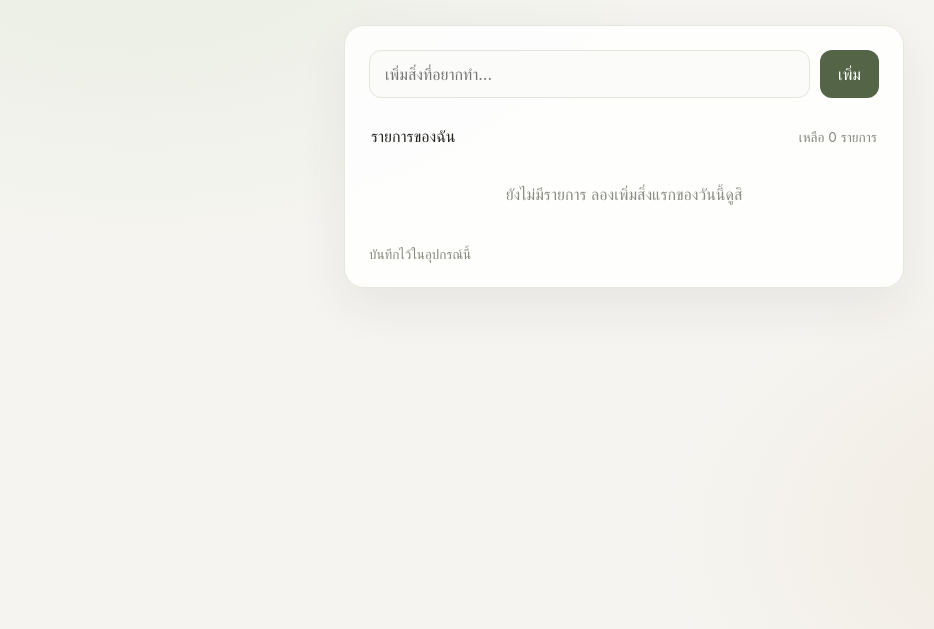
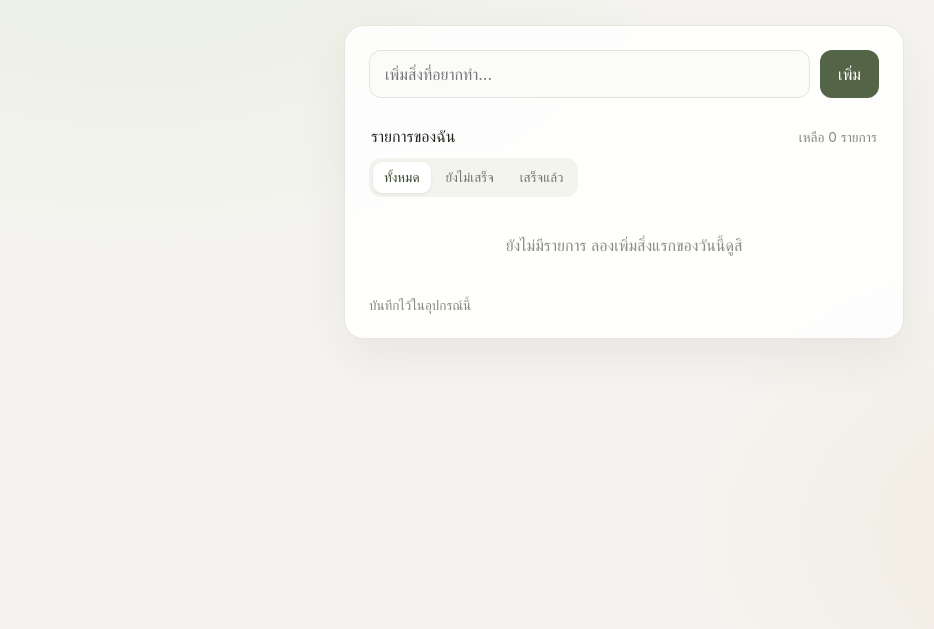
Before and after one commit to Chongdet/DSSI1, a plain HTML site: page index.html in a window 1280 px wide. Shown: the part 171-800 px from the top of the page, without its empty margins (16-950 px from the left). Drawn offline with Linux system fonts and the light colour scheme.

Commit message:
feat(homepage): add task status filters
Co-authored-by: Copilot <223556219+Copilot@users.noreply.github.com>

```diff
--- a/index.html
+++ b/index.html
@@ -130,6 +130,40 @@
       font-size: 1rem;
     }
 
+    .filters {
+      display: flex;
+      gap: 4px;
+      width: fit-content;
+      max-width: 100%;
+      margin-bottom: 12px;
+      padding: 4px;
+      border-radius: 12px;
+      background: #f4f4ef;
+    }
+
+    .filter-button {
+      padding: 7px 11px;
+      border: 0;
+      border-radius: 9px;
+      color: #74766c;
+      background: transparent;
+      cursor: pointer;
+      font-size: 0.84rem;
+      white-space: nowrap;
+    }
+
+    .filter-button[aria-pressed="true"] {
+      color: #35452c;
+      background: #fff;
+      box-shadow: 0 1px 3px rgb(52 48 36 / 10%);
+      font-weight: 650;
+    }
+
+    .filter-button:focus-visible {
+      outline: 3px solid #9aab87;
+      outline-offset: 2px;
+    }
+
     .count {
       color: #85867d;
       font-size: 0.85rem;
@@ -260,6 +294,12 @@
         <span class="count" id="task-count" aria-live="polite"></span>
       </div>
 
+      <div class="filters" role="group" aria-label="กรองรายการ">
+        <button class="filter-button" type="button" data-filter="all" aria-pressed="true">ทั้งหมด</button>
+        <button class="filter-button" type="button" data-filter="active" aria-pressed="false">ยังไม่เสร็จ</button>
+        <button class="filter-button" type="button" data-filter="completed" aria-pressed="false">เสร็จแล้ว</button>
+      </div>
+
       <ul class="tasks" id="task-list" aria-live="polite"></ul>
 
       <div class="footer">
@@ -278,6 +318,7 @@
     const list = document.querySelector("#task-list");
     const count = document.querySelector("#task-count");
     const clearCompletedButton = document.querySelector("#clear-completed");
+    const filterButtons = document.querySelectorAll("[data-filter]");
 
     function loadTasks() {
       try {
@@ -298,6 +339,7 @@
     }
 
     let tasks = loadTasks();
+    let activeFilter = "all";
 
     function saveTasks() {
       try {
@@ -311,13 +353,30 @@
     function renderTasks() {
       list.replaceChildren();
 
+      const visibleTasks = tasks.filter((task) => {
+        if (activeFilter === "active") {
+          return !task.done;
+        }
+        if (activeFilter === "completed") {
+          return task.done;
+        }
+        return true;
+      });
+
       if (tasks.length === 0) {
         const empty = document.createElement("li");
         empty.className = "empty";
         empty.textContent = "ยังไม่มีรายการ ลองเพิ่มสิ่งแรกของวันนี้ดูสิ";
         list.append(empty);
+      } else if (visibleTasks.length === 0) {
+        const empty = document.createElement("li");
+        empty.className = "empty";
+        empty.textContent = activeFilter === "active"
+          ? "ไม่มีรายการที่ยังไม่เสร็จ"
+          : "ยังไม่มีรายการที่เสร็จแล้ว";
+        list.append(empty);
       } else {
-        for (const task of tasks) {
+        for (const task of visibleTasks) {
           const item = document.createElement("li");
           item.className = task.done ? "task done" : "task";
 
@@ -355,7 +414,17 @@
       const remaining = tasks.filter((task) => !task.done).length;
       count.textContent = `เหลือ ${remaining} รายการ`;
       clearCompletedButton.hidden = !tasks.some((task) => task.done);
+      filterButtons.forEach((button) => {
+        button.setAttribute("aria-pressed", String(button.dataset.filter === activeFilter));
+      });
     }
+
+    filterButtons.forEach((button) => {
+      button.addEventListener("click", () => {
+        activeFilter = button.dataset.filter;
+        renderTasks();
+      });
+    });
 
     form.addEventListener("submit", (event) => {
       event.preventDefault();
```
